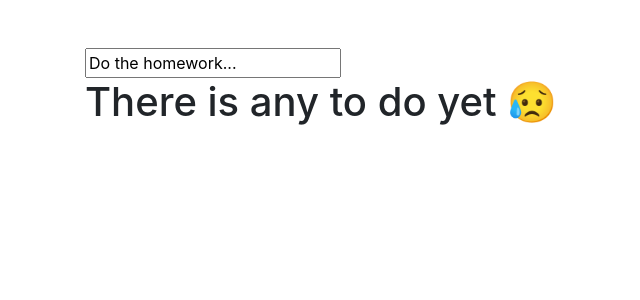
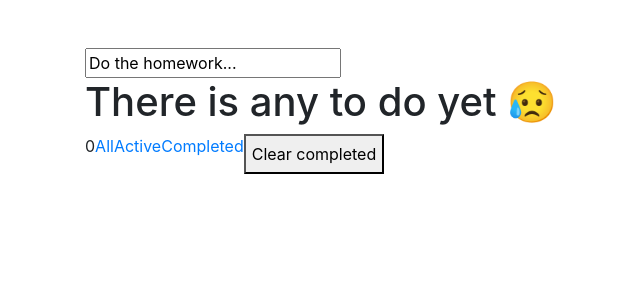
Before and after one commit to assembler-institute/reactjs-wish-list, a React (Create React App) app: page / in a window 1280 px wide. Shown: the top 300 px of the page, without its empty margins (0-640 px from the left). Built offline with nearby package versions, Linux system fonts and the light colour scheme.

Commit message:
Add Header,Main,Footer components

```diff
--- a/src/App.js
+++ b/src/App.js
@@ -1,10 +1,16 @@
 /* eslint-disable prettier/prettier */
 import React, { useState, useEffect } from "react";
+import { BrowserRouter, Switch, Route } from "react-router-dom";
+
 import AddToDoTask from "./components/AddToDoTask/AddToDoTask";
 
-import { generateNewKey, getItem, saveItem } from "./utils/localStorage";
+import Header from "./components/Header/Header";
+import Main from "./components/Main/Main";
+import Footer from "./components/Footer/Footer";
+
+import { generateNewKey, saveItem } from "./utils/localStorage";
 import TodoList from "./components/TodoList";
-
+import FilterToDo from "./components/FilterToDo/FilterToDo";
 
 function App() {
 
@@ -12,8 +18,8 @@ function App() {
 
   // Get localStorage Items
   useEffect(() => {
-    const localStorageTasks = Object.keys(localStorage).map(key => JSON.parse(getItem(parseInt(key, 10))))
-    updateTasks((prevTasks) => [...prevTasks, ...localStorageTasks])
+    const localStorageTasks = Object.values(localStorage).map(elm => JSON.parse(elm))
+    localStorageTasks.length > 0 ? updateTasks((prevTasks) => [...prevTasks, ...localStorageTasks]) : null
   }, [])
 
   // Add to do task to list
@@ -32,13 +38,29 @@ function App() {
     updateTasks((prevTasks) => [...prevTasks, taskObj])
   }
 
+  const handlerFilter = () => {
+
+  }
 
   return (
     <main className="container mt-5">
       <section className="row">
         <div className="col col-12">
-          <AddToDoTask handlerToDoTask={handlerToDoTask}/>
-          <TodoList tasks={tasks} />
+          <BrowserRouter>
+            <Header>
+              <AddToDoTask handlerToDoTask={handlerToDoTask}/>
+            </Header>
+            <Main>
+              <Switch>
+                <Route path="/" render={(routeProps) => <TodoList {...routeProps} tasks={tasks} /> }/>
+                <Route path="/completed" render={(routeProps) => <TodoList {...routeProps} tasks={tasks} /> } />
+                <Route path="/active" render={(routeProps) => <TodoList {...routeProps} tasks={tasks} /> } />
+              </Switch>
+            </Main>
+            <Footer>
+              <FilterToDo handlerFilter={handlerFilter} counter={tasks.length}/>
+            </Footer>
+          </BrowserRouter>
         </div>
       </section>
     </main>
--- /dev/null
+++ b/src/components/FilterToDo/FilterToDo.js
@@ -0,0 +1,34 @@
+/* eslint-disable prettier/prettier */
+import React from 'react'
+import {BrowserRouter, Link } from 'react-router-dom'
+
+export default class FilterToDo extends React.Component {
+
+  constructor(props) {
+    super(props)
+    this.state = {}
+  }
+
+
+  render() {
+    const {counter} = this.props
+
+    return (
+      <>
+        <div className="d-flex">
+
+          <p>{counter}</p>
+
+          <BrowserRouter>
+            <Link to="/">All</Link>
+            <Link to="/active">Active</Link>
+            <Link to="/completed">Completed</Link>
+          </BrowserRouter>
+
+          <button type="button">Clear completed</button>
+
+        </div>
+      </>
+    )
+  }
+}
--- /dev/null
+++ b/src/components/Footer/Footer.js
@@ -0,0 +1,20 @@
+/* eslint-disable prettier/prettier */
+import React from 'react'
+
+export default class Footer extends React.Component {
+
+  constructor(props) {
+    super(props)
+    this.state = {}
+  }
+
+
+  render() {
+    const {children} = this.props
+    return (
+      <>
+      {children}
+      </>
+    )
+  }
+}
--- /dev/null
+++ b/src/components/Footer/index.js
@@ -0,0 +1 @@
+export { default } from "./Footer";
--- /dev/null
+++ b/src/components/Header/Header.js
@@ -0,0 +1,20 @@
+/* eslint-disable prettier/prettier */
+import React from 'react'
+
+export default class Header extends React.Component {
+
+  constructor(props) {
+    super(props)
+    this.state = {}
+  }
+
+
+  render() {
+    const {children} = this.props
+    return (
+      <>
+        {children}
+      </>
+    )
+  }
+}
--- /dev/null
+++ b/src/components/Header/index.js
@@ -0,0 +1 @@
+export { default } from "./Header";
--- /dev/null
+++ b/src/components/Main/Main.js
@@ -0,0 +1,20 @@
+/* eslint-disable prettier/prettier */
+import React from 'react'
+
+export default class Main extends React.Component {
+
+  constructor(props) {
+    super(props)
+    this.state = {}
+  }
+
+
+  render() {
+    const {children} = this.props
+    return (
+      <>
+      {children}
+      </>
+    )
+  }
+}
--- /dev/null
+++ b/src/components/Main/index.js
@@ -0,0 +1 @@
+export { default } from "./Main";
--- a/src/components/TodoList/TodoList.js
+++ b/src/components/TodoList/TodoList.js
@@ -7,11 +7,24 @@ export default class TodoList extends React.Component {
 
   constructor(props) {
     super(props)
+
     this.state = {}
+  }
+
+  handlerTaskDeleted = (task) => {
+    console.log(task)
+
+    // Find in state deleted task
+
+    // Update state with new array
+
+    // Then render again the child components
+
   }
 
   render() {
     const {tasks} = this.props
+
     return (
       <>
       {
@@ -20,11 +33,11 @@ export default class TodoList extends React.Component {
         <div className="todo-list">
          {
          tasks.map(task => (
-
-            <TodoTask key={task.id} id={task.id} inputValue={task.inputValue} />
+            <TodoTask key={task.id} id={task.id} inputValue={task.inputValue} callBackFromParent={this.handlerTaskDeleted} />
           ))
          }
         </div>
+
       }
       </>
     )
```
Also changed, not shown: src/components/TodoTask/TodoTask.js (+7 -0 lines).
